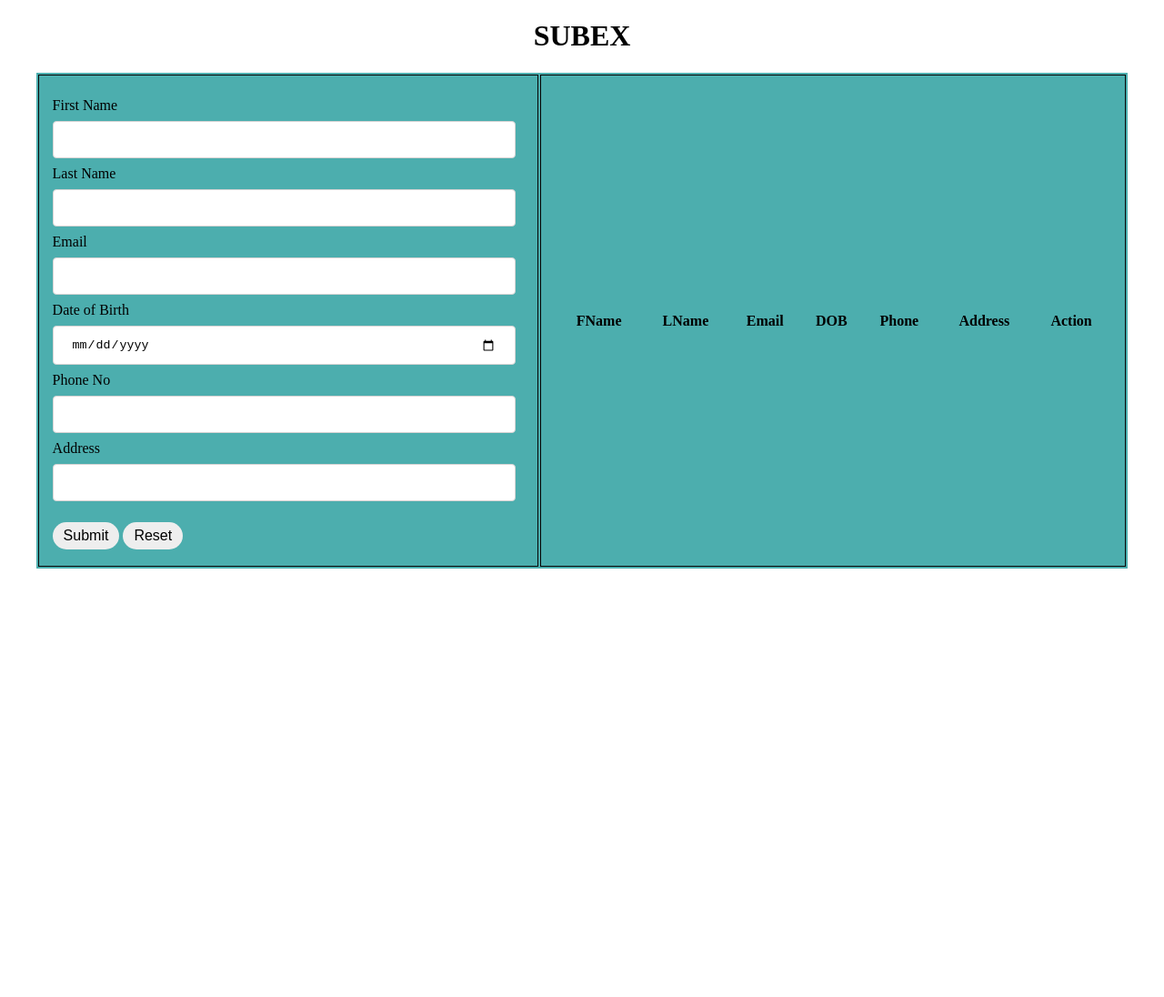
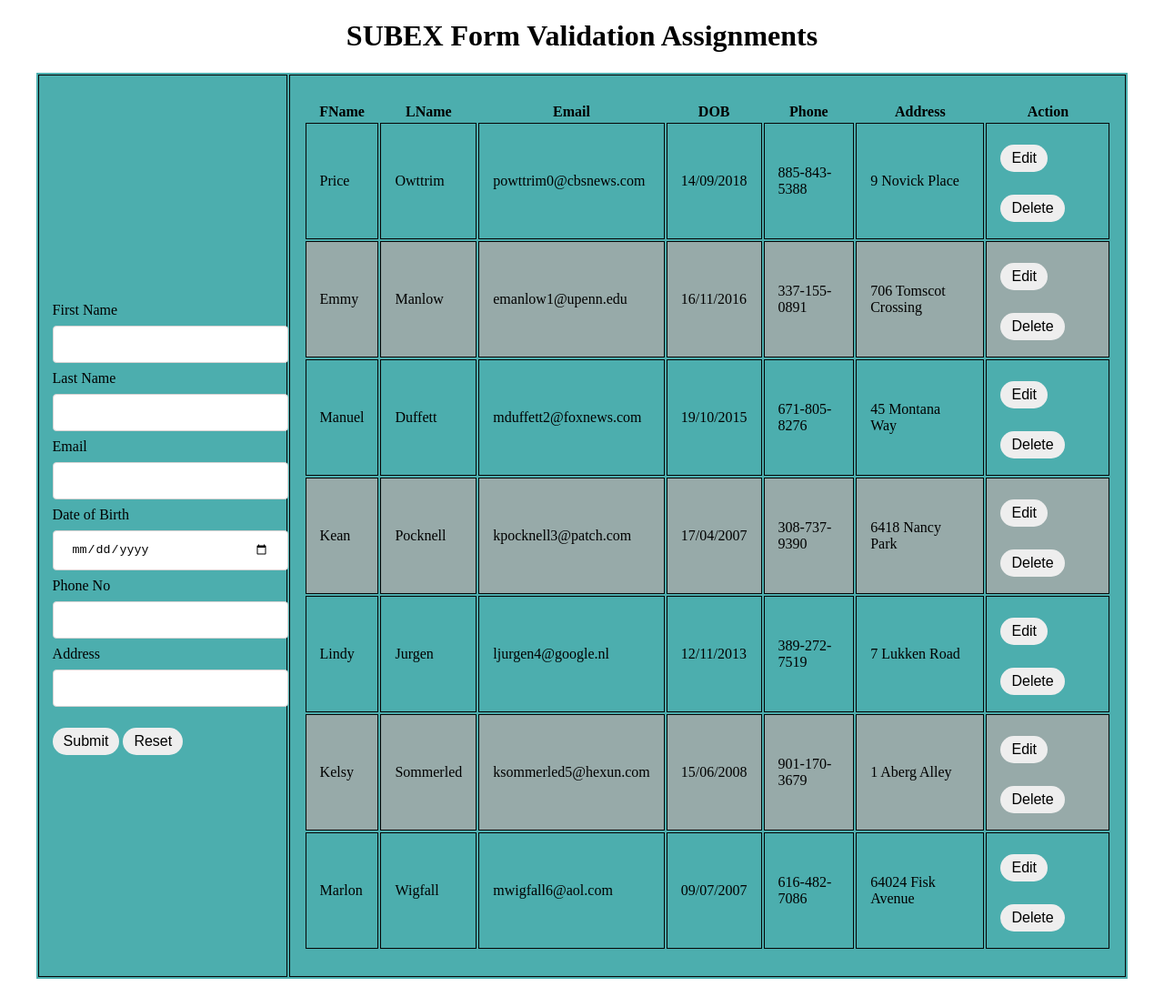
Before and after one commit to sayef367/Subex, a plain HTML site: page index.html in a window 1280 px wide. Shown: the whole page at 91% size. Before the commit the page ends 800 px from the top, so only its background shows below. Drawn offline with Linux system fonts and the light colour scheme.

Commit message:
json data add

```diff
--- a/index.html
+++ b/index.html
@@ -5,7 +5,7 @@
 </head>
 
 <body>
-    <h1 style="text-align: center;">SUBEX</h1>
+    <h1 style="text-align: center;">SUBEX Form Validation Assignments</h1>
     <table>
         <tr>
             <td>
--- a/script.js
+++ b/script.js
@@ -2,6 +2,17 @@ let selectRow = null;
 const form = document.getElementById('form');
 const message = document.getElementById("errMes");
 message.innerHTML = "";
+
+fetch('subexDB.json')
+  .then(function(response){
+    return response.json();
+  })
+  .then(function(resData){
+    for(let data of resData){
+      insertNewRecord(data);
+    }
+  });
+
 
 function onFormSubmit(e) {
 	event.preventDefault();
--- /dev/null
+++ b/subexDB.json
@@ -0,0 +1,8 @@
+[{"id":1,"fName":"Price","lName":"Owttrim","email":"powttrim0@cbsnews.com","dob":"14/09/2018","phone":"885-843-5388","address":"9 Novick Place"},
+{"id":2,"fName":"Emmy","lName":"Manlow","email":"emanlow1@upenn.edu","dob":"16/11/2016","phone":"337-155-0891","address":"706 Tomscot Crossing"},
+{"id":3,"fName":"Manuel","lName":"Duffett","email":"mduffett2@foxnews.com","dob":"19/10/2015","phone":"671-805-8276","address":"45 Montana Way"},
+{"id":4,"fName":"Kean","lName":"Pocknell","email":"kpocknell3@patch.com","dob":"17/04/2007","phone":"308-737-9390","address":"6418 Nancy Park"},
+{"id":5,"fName":"Lindy","lName":"Jurgen","email":"ljurgen4@google.nl","dob":"12/11/2013","phone":"389-272-7519","address":"7 Lukken Road"},
+{"id":6,"fName":"Kelsy","lName":"Sommerled","email":"ksommerled5@hexun.com","dob":"15/06/2008","phone":"901-170-3679","address":"1 Aberg Alley"},
+{"id":7,"fName":"Marlon","lName":"Wigfall","email":"mwigfall6@aol.com","dob":"09/07/2007","phone":"616-482-7086","address":"64024 Fisk Avenue"}
+]
```
